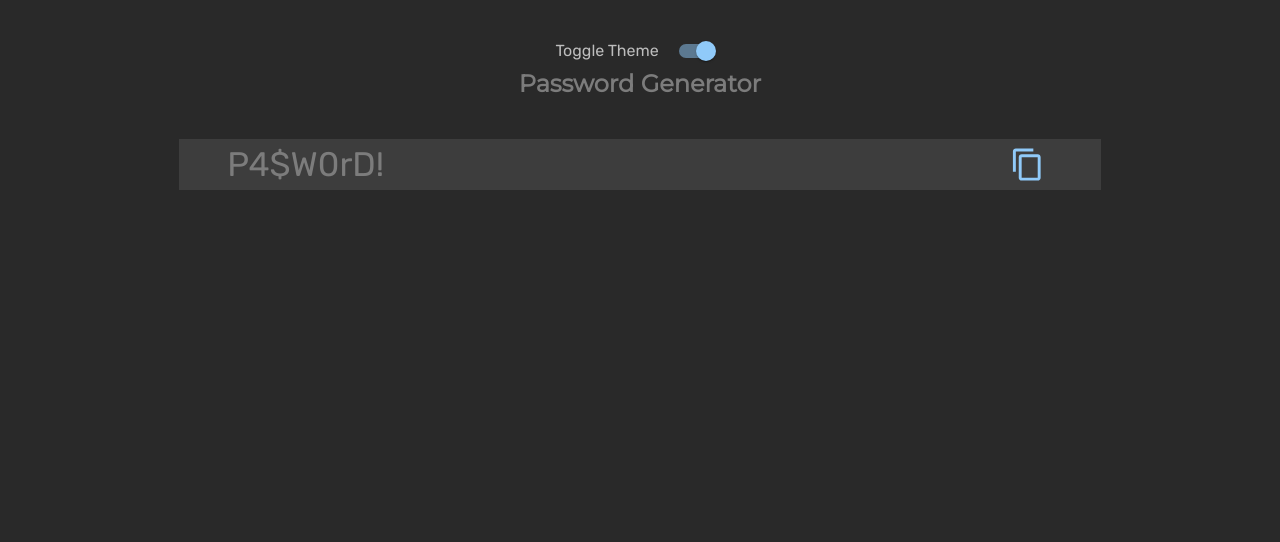
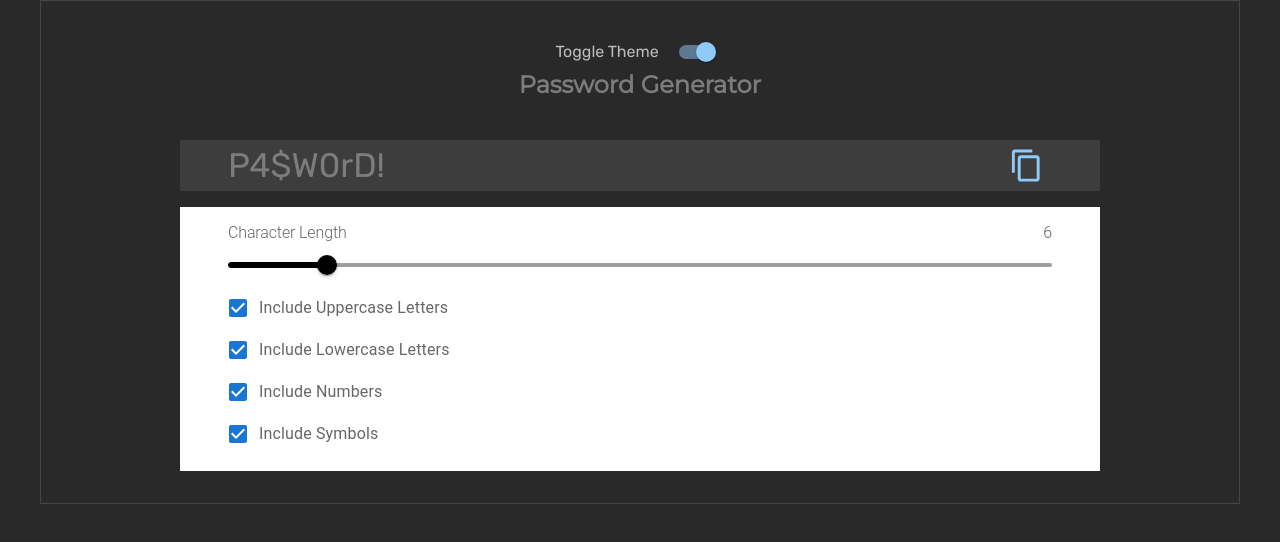
Before and after one commit to mr-developer01/AppsTec_ERP_Solution_1, a React (Vite) app in the folder password-generator/: page / in a window 1280 px wide. Shown: the top 542 px of the page. Built offline with nearby package versions, Linux system fonts and the light colour scheme.

Commit message:
add slider

```diff
--- a/password-generator/src/App.tsx
+++ b/password-generator/src/App.tsx
@@ -1,13 +1,34 @@
 import "@fontsource/Montserrat";
 import Password from "./components/Password";
-
-
+import PasswordValidationCard from "./components/PasswordValidationCard";
+import { Container, CssBaseline } from "@mui/material";
+import { darkTheme } from "./theme/darkTheme";
+import { lightTheme } from "./theme/lightTheme";
+import { ThemeProvider } from "styled-components";
+import { useState } from "react";
 
 function App() {
+  const [isDarkMode, setIsDarkMode] = useState<boolean>(true);
+
+  console.log(isDarkMode)
+
   return (
-    <>
-      <Password />
-    </>
+    <ThemeProvider theme={isDarkMode ? darkTheme : lightTheme}>
+      <Container
+        maxWidth="lg"
+        sx={{
+          backgroundColor: "background.primary",
+          display: "flex",
+          flexDirection: "column",
+          alignItems: "center",
+          paddingY: "2rem",
+          border: "1px solid #464646"
+        }}
+      >
+        <Password isDarkMode={isDarkMode} setIsDarkMode={setIsDarkMode} />
+        <PasswordValidationCard isDarkMode={isDarkMode} />
+      </Container>
+    </ThemeProvider>
   );
 }
 
--- a/password-generator/src/components/Password.tsx
+++ b/password-generator/src/components/Password.tsx
@@ -1,78 +1,23 @@
-import { useState } from "react";
-import { createTheme, ThemeProvider } from "@mui/material/styles";
-import { Box, Container, Typography, IconButton, CssBaseline, Switch } from "@mui/material";
+import React from "react";
+import { ThemeProvider } from "@mui/material/styles";
+import {
+  Box,
+  Typography,
+  IconButton,
+  CssBaseline,
+  Switch,
+} from "@mui/material";
 import { ContentCopy } from "@mui/icons-material";
+import { darkTheme } from "../theme/darkTheme";
+import { lightTheme } from "../theme/lightTheme";
 
-// Define light theme
-const lightTheme = createTheme({
-  palette: {
-    mode: "light",
-    primary: {
-      main: "#1976d2", // Blue
-    },
-    background: {
-      default: "#f5f5f5", // Light gray
-      paper: "#BDBDBD", // White
-    },
-    text: {
-      primary: "#292929", // Black
-      secondary: "#7C7C7C", // Gray
-    },
-  },
-  typography: {
-    fontFamily: "Rubik, Arial, sans-serif",
-    h1: {
-      fontWeight: 700,
-    },
-    body1: {
-      fontWeight: 400,
-    },
-    h2: {
-      fontFamily: "Montserrat, Arial, sans-serif",
-      fontWeight: 700,
-    },
-    button: {
-      fontWeight: 500,
-    },
-  },
-});
+interface ThemeMode {
+  isDarkMode: boolean;
+  setIsDarkMode: (value: boolean) => void;
+}
 
-// Define dark theme
-const darkTheme = createTheme({
-  palette: {
-    mode: "dark",
-    primary: {
-      main: "#90caf9", // Light blue
-    },
-    background: {
-      default: "#292929", // Dark gray
-      paper: "#3D3D3D", // Darker gray
-    },
-    text: {
-      primary: "#BDBDBD",
-      secondary: "#7C7C7C",
-    },
-  },
-  typography: {
-    fontFamily: "Rubik, Arial, sans-serif",
-    h1: {
-      fontWeight: 700,
-    },
-    body1: {
-      fontWeight: 400,
-    },
-    h2: {
-      fontFamily: "Montserrat, Arial, sans-serif",
-      fontWeight: 700,
-    },
-    button: {
-      fontWeight: 500,
-    },
-  },
-});
-
-function Password() {
-  const [isDarkMode, setIsDarkMode] = useState(true);
+const Password: React.FC<ThemeMode> = ({ isDarkMode, setIsDarkMode }) => {
+  //   const [isDarkMode, setIsDarkMode] = useState(true);
 
   // Toggle between dark and light themes
   const toggleTheme = () => {
@@ -81,18 +26,8 @@ function Password() {
 
   return (
     <ThemeProvider theme={isDarkMode ? darkTheme : lightTheme}>
-      <CssBaseline /> {/* Reset CSS and apply background color */}
-      <Container
-        maxWidth="lg"
-        sx={{
-          backgroundColor: "background.default",
-          display: "flex",
-          flexDirection: "column",
-          alignItems: "center",
-          paddingY: "2rem",
-          minHeight: "100vh",
-        }}
-      >
+      <CssBaseline />
+
         {/* Theme Toggle Switch */}
         <Box sx={{ display: "flex", alignItems: "center", gap: 1 }}>
           <Typography variant="body1">Toggle Theme</Typography>
@@ -122,12 +57,14 @@ function Password() {
             <Typography variant="h4">P4$W0rD!</Typography>
           </Box>
           <IconButton>
-            <ContentCopy fontSize="large" color={isDarkMode ? "primary" : "secondary"} />
+            <ContentCopy
+              fontSize="large"
+              color={isDarkMode ? "primary" : "secondary"}
+            />
           </IconButton>
         </Box>
-      </Container>
     </ThemeProvider>
   );
-}
+};
 
 export default Password;
--- /dev/null
+++ b/password-generator/src/components/PasswordValidationCard.tsx
@@ -0,0 +1,96 @@
+import {
+  Box,
+  Checkbox,
+  CssBaseline,
+  FormControlLabel,
+  FormGroup,
+  Slider,
+  Typography,
+} from "@mui/material";
+import React, { useState } from "react";
+import { ThemeProvider } from "styled-components";
+import { darkTheme } from "../theme/darkTheme";
+import { lightTheme } from "../theme/lightTheme";
+
+interface ThemeMode {
+  isDarkMode: boolean;
+}
+
+const PasswordValidationCard: React.FC<ThemeMode> = ({ isDarkMode }) => {
+  const [minCharLen, setMinCharLen] = useState<number>(6);
+
+  const handleSlider = (event, newValue) => {
+    if (newValue >= 6) {
+      setMinCharLen(newValue);
+    }
+
+    // setMinCharLen(newValue);
+    // console.log(event, newValue);
+  };
+
+  return (
+    <ThemeProvider theme={isDarkMode ? darkTheme : lightTheme}>
+      <Box
+        py={2}
+        mt={2}
+        sx={{
+          width: "80%",
+          color: "text.secondary",
+          backgroundColor: "background.paper",
+        }}
+        className="abc"
+      >
+        <Box
+          sx={{
+            display: "flex",
+            alignItems: "center",
+            justifyContent: "space-between",
+            paddingX: 6,
+          }}
+        >
+          <Typography variant="h2" sx={{ fontSize: "1rem" }}>
+            Character Length
+          </Typography>
+          <Typography variant="h2" sx={{ fontSize: "1rem" }}>
+            {minCharLen}
+          </Typography>
+        </Box>
+        <Box mt={1} px={6}>
+          <Slider
+            value={minCharLen}
+            onChange={handleSlider}
+            defaultValue={minCharLen}
+            aria-label="Default"
+            valueLabelDisplay="auto"
+            max={50}
+            disabled={minCharLen < 6}
+            sx={{color: "black"}}
+          />
+        </Box>
+        <Box px={6}>
+          <FormGroup>
+            <FormControlLabel
+              control={<Checkbox defaultChecked />}
+              label="Include Uppercase Letters"
+            />
+            <FormControlLabel
+              control={<Checkbox defaultChecked />}
+              label="Include Lowercase Letters"
+            />
+            <FormControlLabel
+              control={<Checkbox defaultChecked />}
+              label="Include Numbers"
+            />
+            <FormControlLabel
+              control={<Checkbox defaultChecked />}
+              label="Include Symbols"
+            />
+          </FormGroup>
+        </Box>
+        <Box></Box>
+      </Box>
+    </ThemeProvider>
+  );
+};
+
+export default PasswordValidationCard;
--- /dev/null
+++ b/password-generator/src/theme/darkTheme.ts
@@ -0,0 +1,34 @@
+import { createTheme } from "@mui/material";
+
+export const darkTheme = createTheme({
+  palette: {
+    mode: "dark",
+    primary: {
+      main: "#90caf9",
+    },
+    background: {
+      default: "#292929",
+      paper: "#3D3D3D",
+    },
+    text: {
+      primary: "#BDBDBD",
+      secondary: "#7C7C7C",
+    },
+  },
+  typography: {
+    fontFamily: "Rubik, Arial, sans-serif",
+    h1: {
+      fontWeight: 700,
+    },
+    body1: {
+      fontWeight: 400,
+    },
+    h2: {
+      fontFamily: "Montserrat, Arial, sans-serif",
+      fontWeight: 700,
+    },
+    button: {
+      fontWeight: 500,
+    },
+  },
+});
--- /dev/null
+++ b/password-generator/src/theme/lightTheme.ts
@@ -0,0 +1,34 @@
+import { createTheme } from "@mui/material";
+
+export const lightTheme = createTheme({
+    palette: {
+      mode: "light",
+      primary: {
+        main: "#1976d2", // Blue
+      },
+      background: {
+        default: "#f5f5f5", // Light gray
+        paper: "#BDBDBD", // White
+      },
+      text: {
+        primary: "#292929", // Black
+        secondary: "#7C7C7C", // Gray
+      },
+    },
+    typography: {
+      fontFamily: "Rubik, Arial, sans-serif",
+      h1: {
+        fontWeight: 700,
+      },
+      body1: {
+        fontWeight: 400,
+      },
+      h2: {
+        fontFamily: "Montserrat, Arial, sans-serif",
+        fontWeight: 700,
+      },
+      button: {
+        fontWeight: 500,
+      },
+    },
+  });
```
